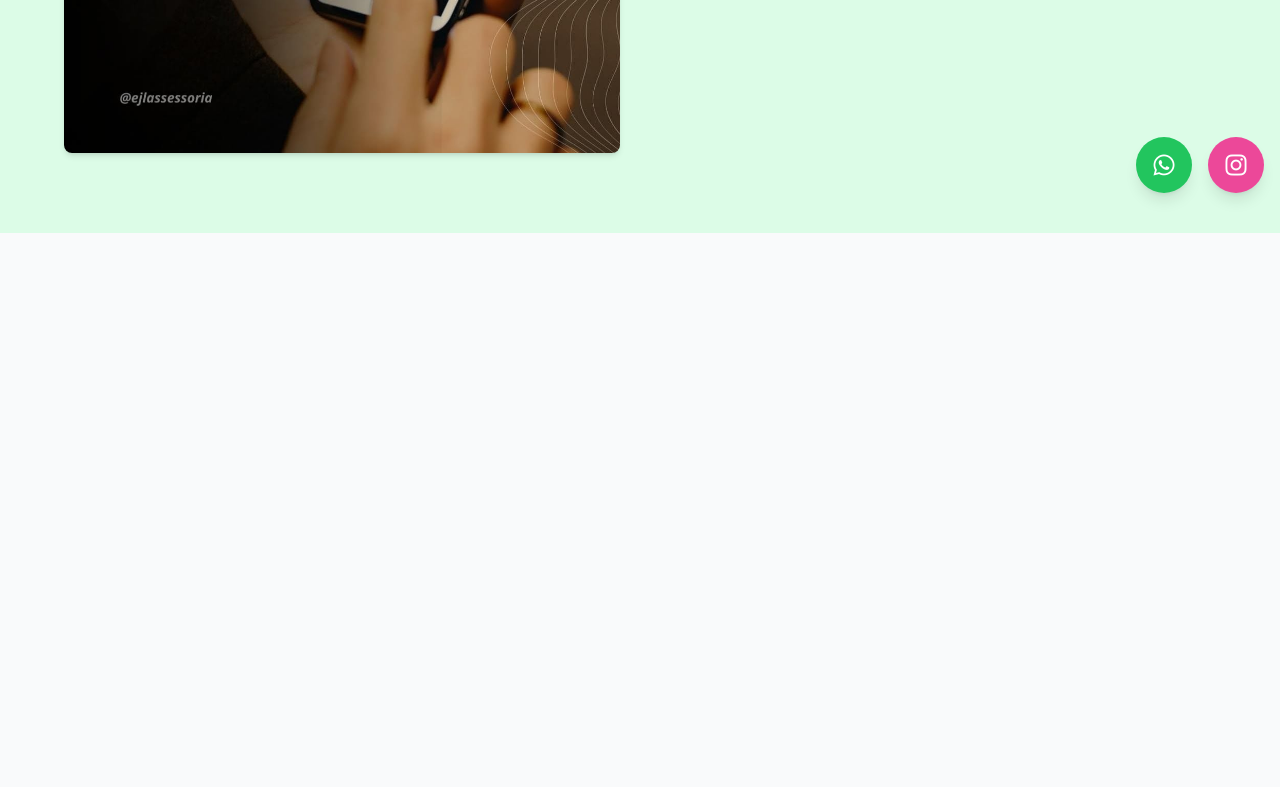
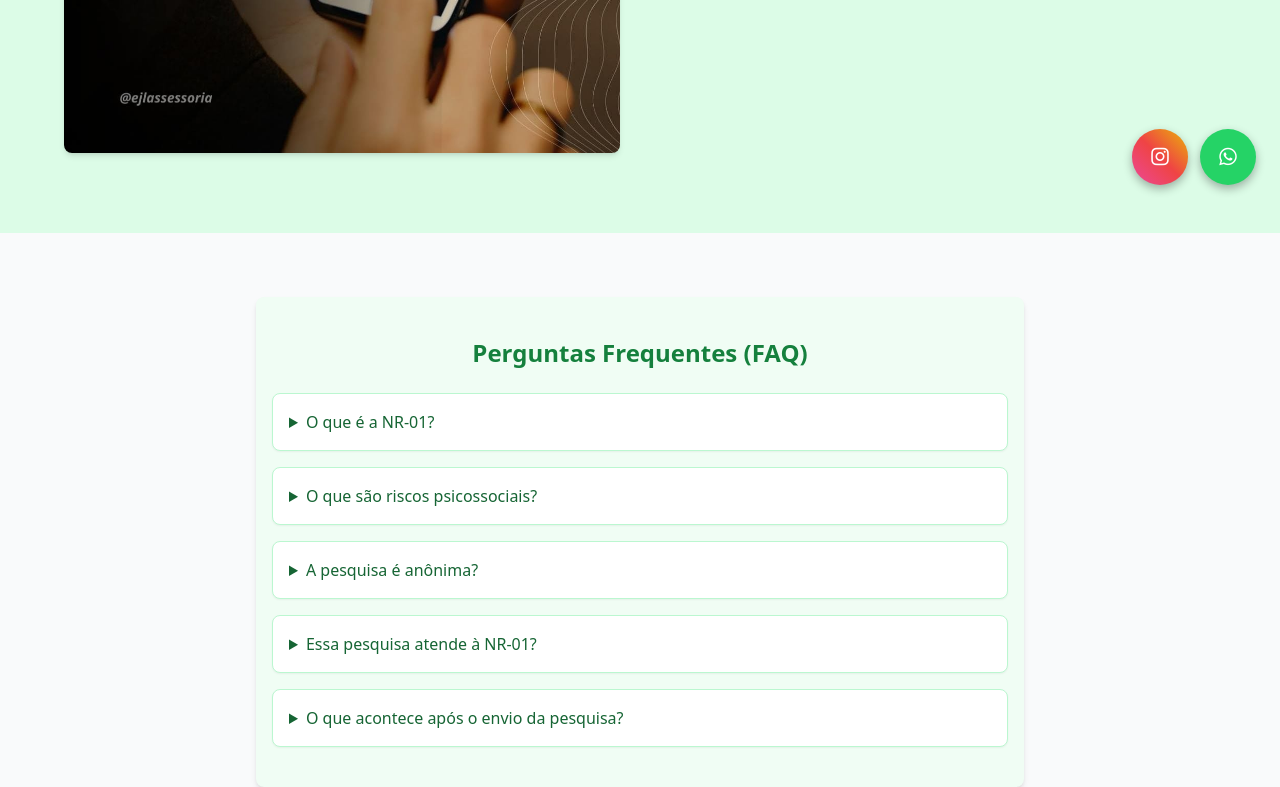
Before and after one commit to JacivaldoJunior/ejlassessoria, a plain HTML site: page index.html in a window 1280 px wide. Shown: the part 591-1378 px from the top of the page. Before the commit the page ends 824 px from the top, so only its background shows below. Drawn offline with nearby package versions, Linux system fonts and the light colour scheme.

Commit message:
Update index.html

```diff
--- a/index.html
+++ b/index.html
@@ -9,6 +9,37 @@
   <!-- CDN Font Awesome -->
   <link href="https://cdnjs.cloudflare.com/ajax/libs/font-awesome/6.4.0/css/all.min.css" rel="stylesheet" />
 
+  <style>
+    /* Botões flutuantes */
+    .whatsapp-btn {
+      background-color: #25d366;
+      width: 56px;
+      height: 56px;
+      border-radius: 50%;
+      display: flex;
+      align-items: center;
+      justify-content: center;
+      box-shadow: 0 4px 10px rgba(0,0,0,0.3);
+      cursor: pointer;
+      transition: background-color 0.3s ease;
+      color: white;
+      font-size: 28px;
+      text-decoration: none;
+      overflow: hidden;
+      padding-right: 0;
+    }
+    .whatsapp-btn:hover {
+      background-color: #128c7e;
+    }
+    .whatsapp-text {
+      white-space: nowrap;
+      color: white;
+      font-weight: 600;
+      font-size: 0.875rem;
+      margin-left: 8px;
+      display: none;
+    }
+  </style>
 </head>
 <body class="bg-gray-50 text-gray-800">
 
@@ -49,21 +80,96 @@
     </div>
   </section>
 
+  <!-- Seção de FAQ -->
+  <section class="bg-green-50 py-10 px-4 max-w-3xl mx-auto mt-16 rounded-lg shadow-md">
+    <h2 class="text-2xl font-bold text-center text-green-700 mb-6">Perguntas Frequentes (FAQ)</h2>
+
+    <div class="space-y-4">
+      <details class="group border border-green-200 bg-white rounded-lg p-4 shadow-sm">
+        <summary class="font-medium cursor-pointer text-green-800 group-open:text-green-600">
+          O que é a NR-01?
+        </summary>
+        <p class="mt-2 text-gray-700">
+          A NR-01 é uma norma do Ministério do Trabalho que estabelece regras gerais sobre segurança e saúde no ambiente de trabalho, incluindo a gestão de riscos psicossociais.
+        </p>
+      </details>
+
+      <details class="group border border-green-200 bg-white rounded-lg p-4 shadow-sm">
+        <summary class="font-medium cursor-pointer text-green-800 group-open:text-green-600">
+          O que são riscos psicossociais?
+        </summary>
+        <p class="mt-2 text-gray-700">
+          São fatores emocionais, sociais e organizacionais que podem afetar negativamente a saúde mental dos trabalhadores, como pressão excessiva, assédio, ou falta de apoio.
+        </p>
+      </details>
+
+      <details class="group border border-green-200 bg-white rounded-lg p-4 shadow-sm">
+        <summary class="font-medium cursor-pointer text-green-800 group-open:text-green-600">
+          A pesquisa é anônima?
+        </summary>
+        <p class="mt-2 text-gray-700">
+          Sim, pode ser anônima. Isso garante maior sinceridade nas respostas e contribui para um diagnóstico mais fiel do ambiente de trabalho.
+        </p>
+      </details>
+
+      <details class="group border border-green-200 bg-white rounded-lg p-4 shadow-sm">
+        <summary class="font-medium cursor-pointer text-green-800 group-open:text-green-600">
+          Essa pesquisa atende à NR-01?
+        </summary>
+        <p class="mt-2 text-gray-700">
+          Sim. A pesquisa foi elaborada com base nos critérios exigidos pela NR-01, especialmente os relacionados à saúde mental e riscos psicossociais.
+        </p>
+      </details>
+
+      <details class="group border border-green-200 bg-white rounded-lg p-4 shadow-sm">
+        <summary class="font-medium cursor-pointer text-green-800 group-open:text-green-600">
+          O que acontece após o envio da pesquisa?
+        </summary>
+        <p class="mt-2 text-gray-700">
+          Após o envio, os dados podem gerar um relatório ou gráfico para análise, e podem ser enviados ao RH de forma segura e organizada.
+        </p>
+      </details>
+    </div>
+  </section>
+
   <!-- Botões flutuantes lado a lado -->
-  <div class="fixed bottom-4 right-4 flex flex-row gap-4 z-50">
-    <!-- WhatsApp -->
-    <a href="https://wa.me/5522997985767" target="_blank" class="bg-green-500 text-white w-14 h-14 rounded-full flex items-center justify-center shadow-lg hover:bg-green-600">
-      <i class="fab fa-whatsapp text-2xl"></i>
+  <div class="fixed bottom-6 right-6 flex space-x-3 z-50">
+    <!-- Botão Instagram -->
+    <a href="https://www.instagram.com/seu_usuario_aqui" target="_blank"
+       class="whatsapp-btn bg-gradient-to-tr from-pink-500 via-red-500 to-yellow-500">
+      <i class="fab fa-instagram text-xl"></i>
     </a>
-    <!-- Instagram -->
-    <a href="https://instagram.com/seu_perfil_aqui" target="_blank" class="bg-pink-500 text-white w-14 h-14 rounded-full flex items-center justify-center shadow-lg hover:bg-pink-600">
-      <i class="fab fa-instagram text-2xl"></i>
-    </a>
+
+    <!-- Botão WhatsApp com expansão -->
+    <div id="whatsappToggle" class="whatsapp-btn flex items-center gap-2 px-4 transition-all duration-300 ease-in-out"
+         style="width: 56px; height: 56px; border-radius: 9999px;">
+      <i class="fab fa-whatsapp text-xl"></i>
+      <span id="whatsappText" class="whatsapp-text">(22) 99798-5767</span>
+    </div>
   </div>
 
-  <!-- Script para botão de pesquisa -->
+  <!-- Script botão WhatsApp -->
+  <script>
+    const whatsappBtn = document.getElementById("whatsappToggle");
+    const whatsappText = document.getElementById("whatsappText");
+    let clickedOnce = false;
+
+    whatsappBtn.addEventListener("click", () => {
+      if (!clickedOnce) {
+        whatsappText.style.display = "inline";
+        whatsappBtn.style.width = "auto";
+        whatsappBtn.style.paddingRight = "16px";
+        clickedOnce = true;
+      } else {
+        window.open("https://wa.me/5522997985767", "_blank");
+      }
+    });
+  </script>
+
+  <!-- Script botão Pesquisa NR-01 -->
   <script>
     const btnLogin = document.getElementById('btnLogin');
+
     if(btnLogin){
       btnLogin.addEventListener('click', () => {
         window.location.href = "formulario.html";
```
